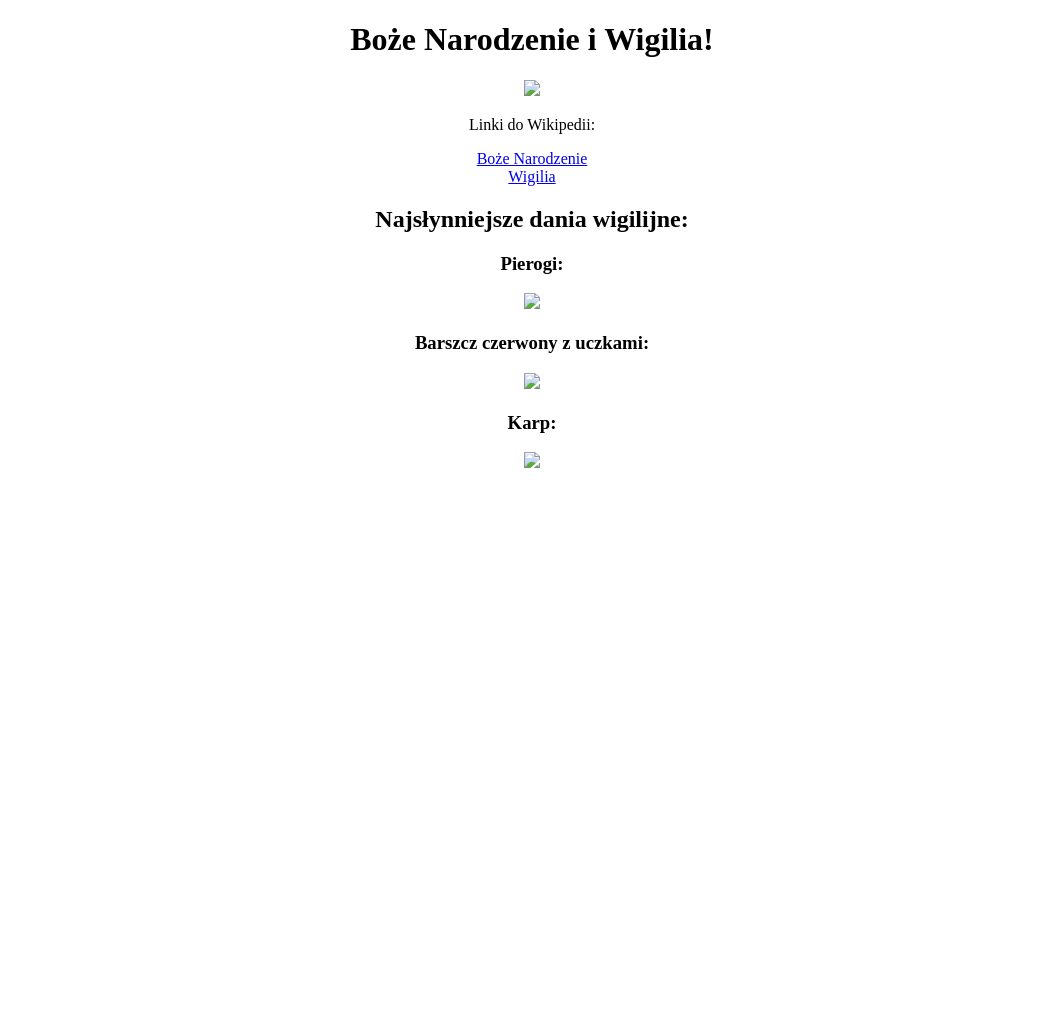
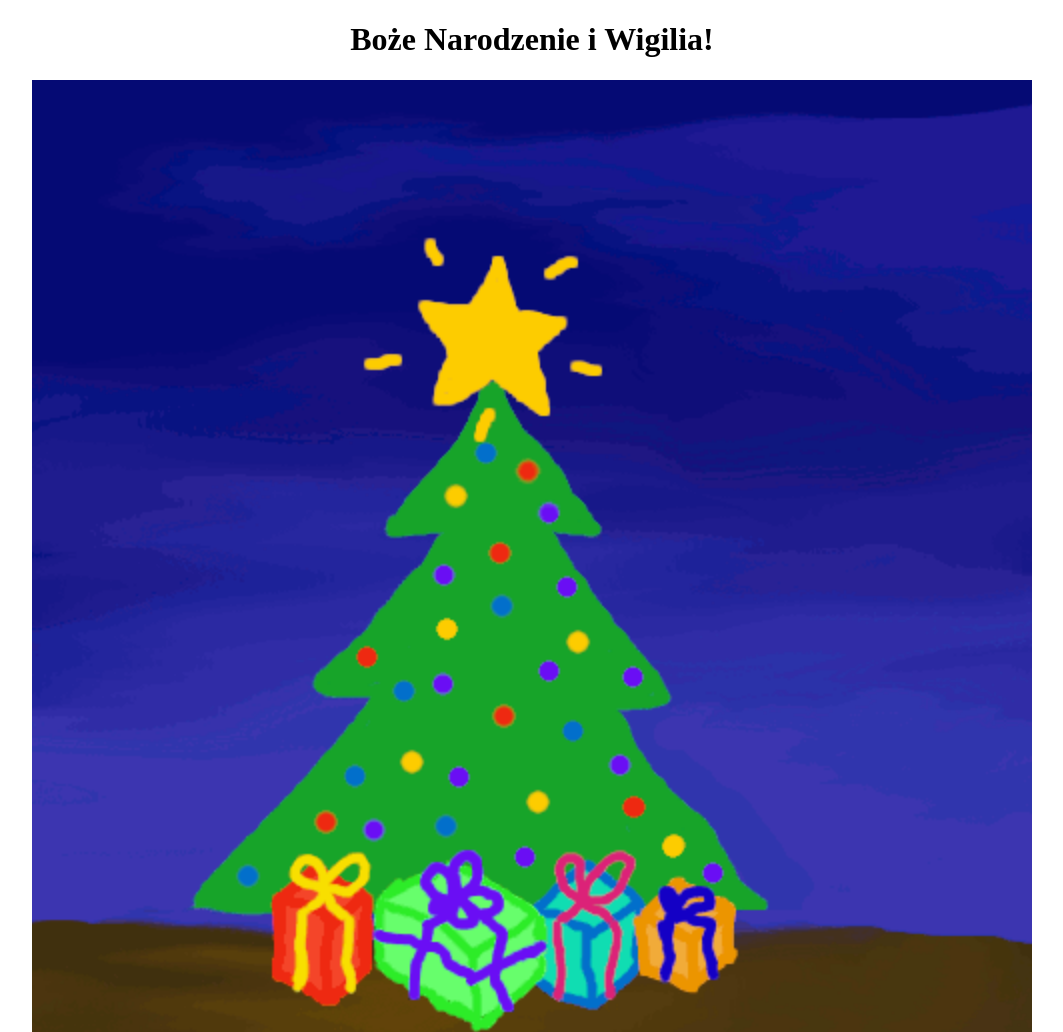
Before and after one commit to Asasito/wigilia, a plain HTML site: page swieta.html in a window 1280 px wide. Shown: the top 1032 px of the page, without its empty margins (108-1171 px from the left). Before the commit the page ends 800 px from the top, so only its background shows below. Drawn offline with Linux system fonts and the light colour scheme.

Commit message:
Update swieta.html

```diff
--- a/swieta.html
+++ b/swieta.html
@@ -8,18 +8,18 @@
       <center>
 	  <h1>Boże Narodzenie i Wigilia!</h1>
 
-	  <img src="img/swieta.gif" width="1000"/><br/>
+	  <img src="swieta.gif" width="1000"/><br/>
 		<p>Linki do Wikipedii:<p/>
 		<a href="https://pl.wikipedia.org/wiki/Bo%C5%BCe_Narodzenie" target="_blank" title"Boże Narodzenie"> Boże Narodzenie</a><br/>
 		<a href="https://pl.wikipedia.org/wiki/Wigilia_Bo%C5%BCego_Narodzenia" target="_blank" title="Wigilia"> Wigilia</a>
         <h2>Najsłynniejsze dania wigilijne:</h2>
         <h3>Pierogi:</h3>
-        <img src="img/pierogi.jpg" width="1000">
+        <img src="pierogi.jpg" width="1000">
         <h3>Barszcz czerwony z uczkami:</h3>
-        <img src="img/barszcz.jpeg" width="1000">
+        <img src="barszcz.jpeg" width="1000">
 
         <h3>Karp:</h3>
-        <img src="img/karp.jpg" width="1000">
+        <img src="karp.jpg" width="1000">
 
 		<center>
 </html>
```
